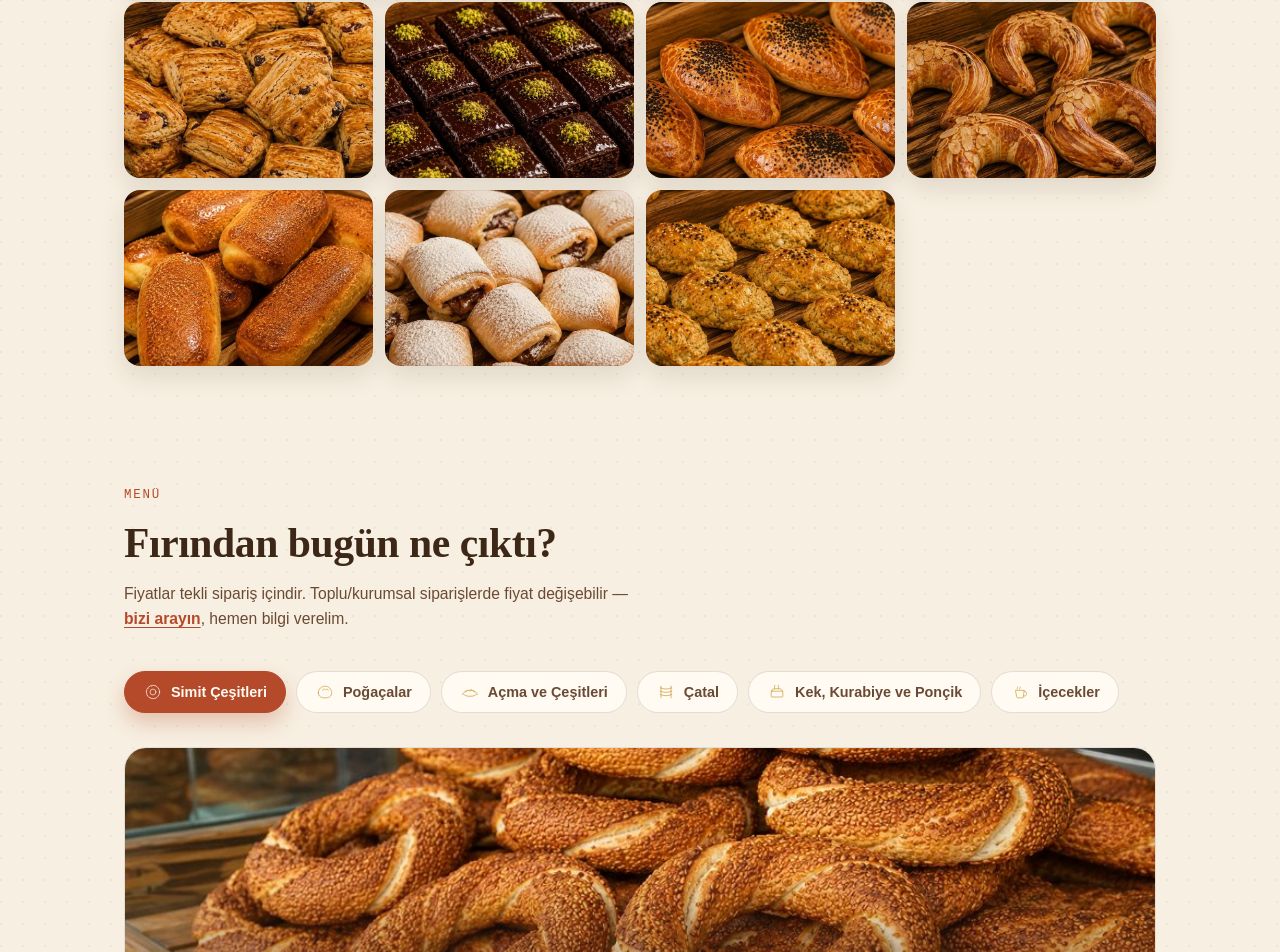
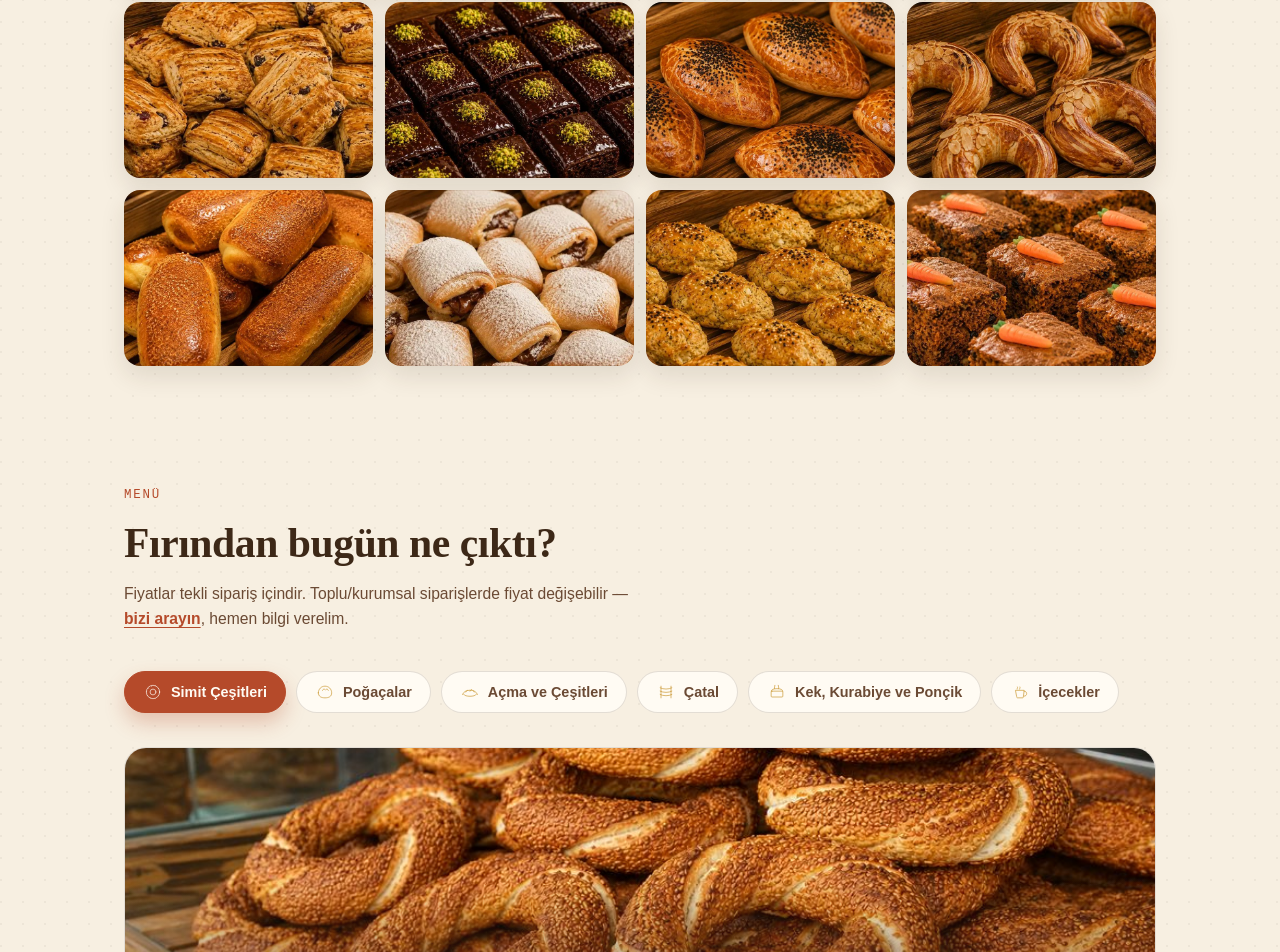
Before and after one commit to kanklc34/hassimitevi, a React (Vite) app: page / in a window 1280 px wide. Shown: the part 2091-3043 px from the top of the page. Built offline with nearby package versions, Linux system fonts and the light colour scheme.

Commit message:
Galeri boşluğu dolduruldu

```diff
--- a/src/components/Gallery.jsx
+++ b/src/components/Gallery.jsx
@@ -14,6 +14,7 @@ const photos = [
   { src: 'acma-kasarli.jpg', alt: 'Kaşarlı açma' },
   { src: 'kek-cikolatali-poncik.jpg', alt: 'Çikolatalı ponçik' },
   { src: 'pogaca-dereotlu.jpg', alt: 'Dereotlu poğaça' },
+  { src: 'kek-havuclu.jpg', alt: 'Havuçlu kek' },
 ];
 
 export default function Gallery() {
```
